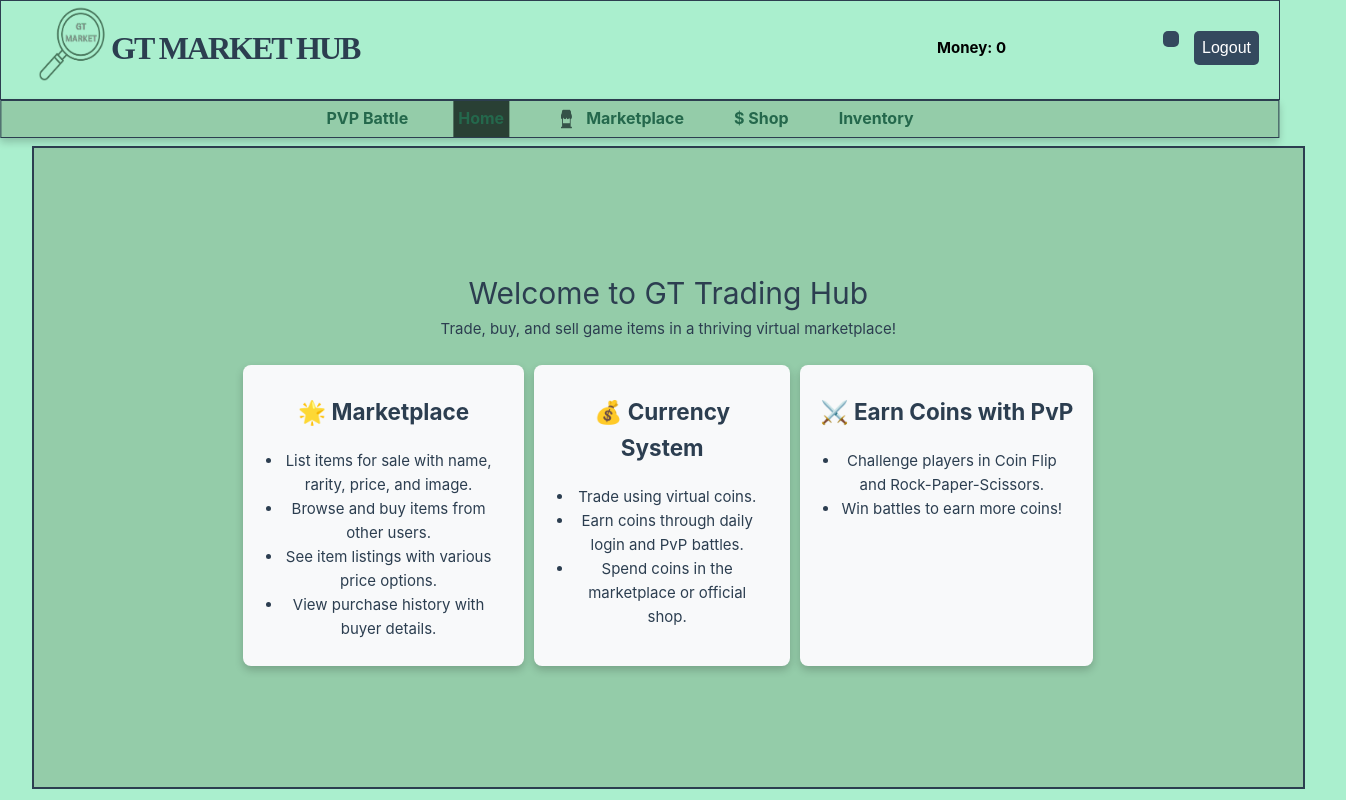
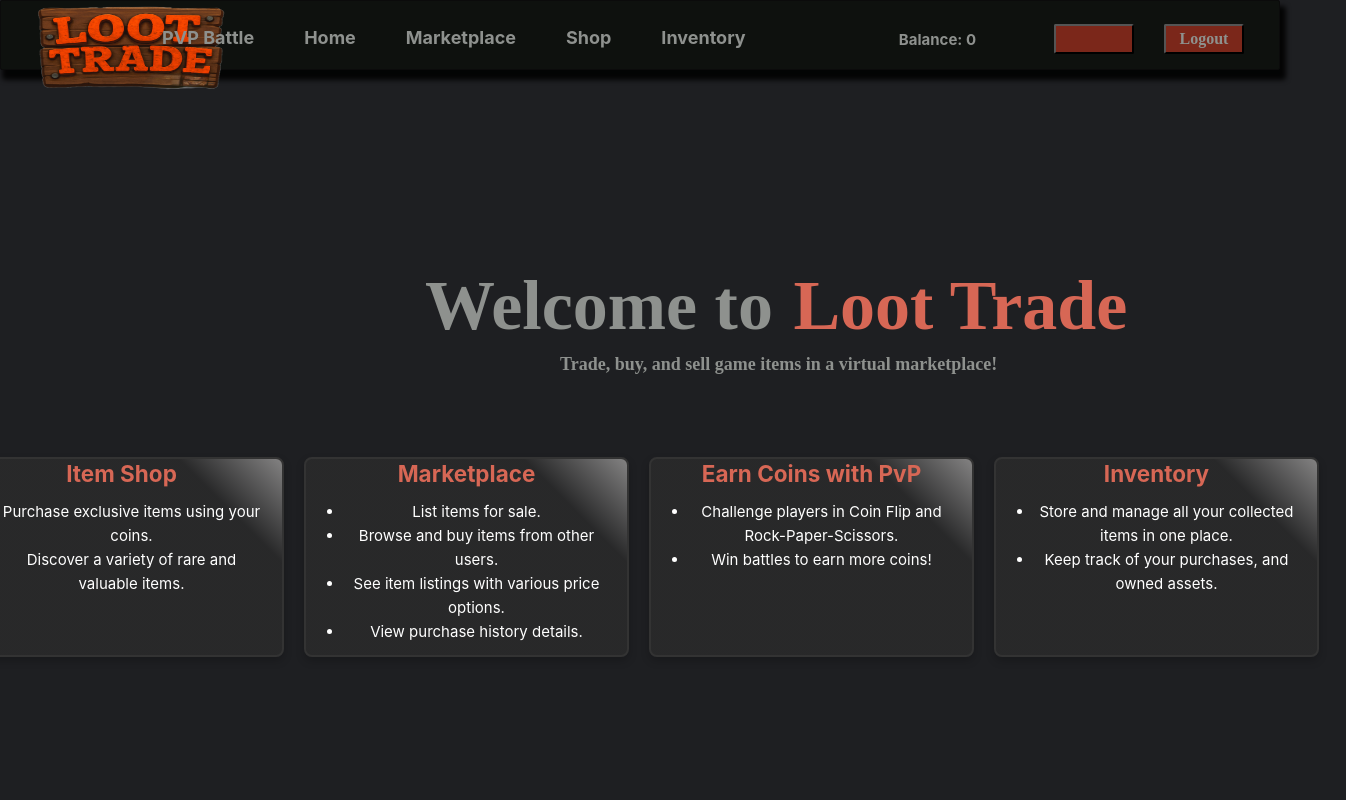
Before and after one commit to Notsojyss/joyous_internship_vue, a Vue app: page /landingpage in a window 1280 px wide. Shown: the whole page, 1346 px wide, since content can reach past the window. Built offline with nearby package versions, Linux system fonts and the light colour scheme; no server answers; sample sign-in values are in the browser's storage.

Commit message:
Improved the UI for Pvp Battles,login,register,landing page

```diff
--- a/index.html
+++ b/index.html
@@ -2,9 +2,9 @@
 <html lang="">
   <head>
     <meta charset="UTF-8">
-    <link rel="icon" href="/favicon.ico">
+    <link rel="icon" href="src/assets/LTlogo.png">
     <meta name="viewport" content="width=device-width, initial-scale=1.0">
-    <title>Vite App</title>
+    <title>Loot Trade</title>
   </head>
   <body>
     <div id="app"></div>
--- a/src/App.vue
+++ b/src/App.vue
@@ -13,27 +13,11 @@ import { RouterLink, RouterView } from 'vue-router'
 
 <div>
     <rightheader
-        header = "GT MARKET HUB"
+        header = "Item Trading"
     ></rightheader></div>
 
     <RouterView />
 </template>
 
 <style scoped>
-.counter{
-    position: fixed;
-    margin-top: -80px;
-    margin-left: -140px;
-    padding: 20px;
-    height: 200px;
-    width: 600px;
-    border: #2c3e50 solid 2px;
-}
-.ctr-position{
-
-    margin-top: 40px;
-    margin-left: 210px;
-
-
-}
 </style>
--- a/src/assets/main.css
+++ b/src/assets/main.css
@@ -25,7 +25,7 @@ a,
   body {
     display: flex;
     place-items: center;
-      background-color: #aaefce;
+      background-color: #1e1f22;
   }
 
   #app {
--- a/src/components/Forms/loginform.vue
+++ b/src/components/Forms/loginform.vue
@@ -49,34 +49,49 @@ export default {
 
 <template>
     <div v-if="!authStore.user" class="forms">
-        <h1>Login</h1>
+        <img alt="Vue logo" class="logo" src="../../assets/LTlogo.png" width="200" height="140" />
+        <h1>Sign In</h1>
+
+
         <input v-model="logindata.username" placeholder="Username" />
         <input v-model="logindata.password" placeholder="Password" type="password" />
         <button @click="loginUser">Login</button>
         <p class="login-link">
             Don't have an account?
-            <router-link to="/registrationform">Register</router-link>
+            <router-link class="registertxt " to="/registrationform">Register</router-link>
         </p>
     </div>
 </template>
 
 <style scoped>
 .forms {
-    margin-top: 150px;
-    margin-right: 200px;
-    width: 600px;
-    min-height: 200px;
+    position: absolute;
+    top: 170px;
+    left: 580px;
+    width: 400px;
+    min-height: 500px;
     padding: 20px;
-    background: #75d5a3;
+    background: linear-gradient(45deg, #000000 60%, #8f8f8f);
     border-radius: 10px;
     box-shadow: 0 4px 8px rgba(0, 0, 0, 0.1);
     text-align: center;
+
+}
+.logo{
+    position: relative;
+    top: 0px;
+}
+.forms h1{
+    position: relative;
+    top: -20px;
+    color:#8e918e;
 }
 .disabled-form {
     opacity: 0.5;
     pointer-events: none; /* Prevent clicks and interactions */
 }
 .forms input {
+    color: white;
     width: 100%;
     padding: 10px;
     margin: 12px 0;
@@ -84,11 +99,11 @@ export default {
     border-radius: 5px;
     font-size: 16px;
     transition: 0.3s ease;
+    background: #282828;
 }
 
 .forms input:focus {
-    border-color: #46855b;
-    outline: none;
+    transform: scale(102%);
     box-shadow: 0 0 5px rgba(67, 124, 71, 0.5);
 }
 
@@ -97,7 +112,7 @@ export default {
     padding: 10px;
     margin-top: 10px;
     border: none;
-    background: #2c3e50;
+    background: #494848;
     color: white;
     font-size: 16px;
     border-radius: 5px;
@@ -106,6 +121,18 @@ export default {
 }
 
 .forms button:hover {
-    background: #0056b3;
+    background: #ff0000;
+}
+.login-link{
+    color: #8e918e;
+    margin-top: 10px;
+}
+.registertxt{
+    text-decoration: underline;
+    color: white;
+    font-weight: bold;
+}.registertxt:hover{
+    color: #ff0000;
+
 }
 </style>
--- a/src/components/Forms/registrationform.vue
+++ b/src/components/Forms/registrationform.vue
@@ -53,7 +53,10 @@ export default {
 </script>
 
 <template>
+
     <div class="forms">
+        <img alt="Vue logo" class="logo" src="../../assets/LTlogo.png" width="200" height="140" />
+        <h1>Register</h1>
         <input v-model="form.username" placeholder="Username" /><br>
         <input v-model="form.password" placeholder="Password" type="password"/><br>
         <input v-model="form.confirmPassword" placeholder="Confirm Password" type="password"/><br>
@@ -65,7 +68,7 @@ export default {
 
         <p class="login-link">
             Already have an account?
-            <router-link to="/loginform">Login</router-link>
+            <router-link class="logintxt" to="/loginform">Login</router-link>
         </p>
         <button @click = "registerUser">Register</button>
 
@@ -76,30 +79,42 @@ export default {
 
 <style scoped>
 .forms {
-    margin-top: 150px;
-    margin-right: 200px;
+    position: absolute;
+    top: 100px;
+    left: 500px;
     width: 600px;
-
+    height: 630px;
     padding: 20px;
-    background: #75d5a3;
+    background: linear-gradient(45deg, #000000 60%, #8f8f8f);
     border-radius: 10px;
     box-shadow: 0 4px 8px rgba(0, 0, 0, 0.1);
     text-align: center;
 }
-
+.logo{
+    position: relative;
+    top: -20px;
+}
+.forms h1{
+    position: relative;
+    top:-40px;
+}
 .forms input {
+    position: relative;
+    top: -30px;
     width: 100%;
     padding: 10px;
-    margin: 8px 0;
+    margin: 6px 0;
     border: 1px solid #ddd;
+    height: 30px;
     border-radius: 5px;
     font-size: 16px;
     transition: 0.3s ease;
+    background: #282828;
+    color: white;
 }
 
 .forms input:focus {
-    border-color: #46855b;
-    outline: none;
+    transform: scale(102%);
     box-shadow: 0 0 5px rgba(67, 124, 71, 0.5);
 }
 
@@ -108,7 +123,7 @@ export default {
     padding: 10px;
     margin-top: 10px;
     border: none;
-    background: #2c3e50;
+    background: #494848;
     color: white;
     font-size: 16px;
     border-radius: 5px;
@@ -117,7 +132,18 @@ export default {
 }
 
 .forms button:hover {
-    background: #0056b3;
+    background: #ff0000;
 }
+.login-link{
+    color: #8e918e;
+    margin-top: -30px;
+}
+.logintxt{
+    text-decoration: underline;
+    color: white;
+    font-weight: bold;
+}.logintxt:hover{
+     color: #ff0000;
 
+ }
 </style>
--- a/src/components/Headers/loginregister.vue
+++ b/src/components/Headers/loginregister.vue
@@ -36,17 +36,20 @@ export default {
 
 <template>
     <div>
-            <div class = "moneyVal">
-                <a  v-if="!user"  hidden>  </a>
-                <a v-else> Money: {{money}} </a>
-            </div>
+        <div class="moneyVal">
+            <a v-if="!user" hidden></a>
+            <a v-else>
+                <img alt="Coin Image" class="coin-icon" src="../../assets/coin.gif" width="40" height="40" /> Balance: {{ money }}
+            </a>
+        </div>
 
 
-        <RouterLink v-if="!user" to="/loginform" class="btn login-btn">Login</RouterLink>
+
+        <RouterLink v-if="!user" to="/loginform" class="btn login-btn">LOGIN</RouterLink>
 
         <button v-else class="btn login-btn">{{ user.full_name }}</button>
 
-        <RouterLink v-if="!user" to="/registrationform" class="btn register-btn">Register</RouterLink>
+        <RouterLink v-if="!user" to="/registrationform" class="btn register-btn">REGISTER</RouterLink>
         <button v-else @click="handleLogout" class="btn register-btn">Logout</button>
     </div>
 </template>
@@ -55,48 +58,63 @@ export default {
 
 <style scoped>
 .login-btn {
-    background: #34495e;
-    color: #fff;
-    border: none;
-    padding: 8px;
+    background: #7b271a;
+    text-align: center;
+    color: #8e918e;
+    padding-right: 10px;
+    padding-left: 10px;
+    font-family: "Brush Script MT";
+    min-width: 80px;
+    font-weight: bold;
     font-size: 16px;
-    border-radius: 5px;
+    height: 30px;
+    border-radius: 2px;
     cursor: pointer;
     transition: 0.3s;
     position: absolute;
-    top: 30px;
+    top: 23px;
+    right: 145px;
+}
+.coin-icon{
+    position: absolute;
+    top: -7px;
     right: 100px;
 }
 
 .login-btn:hover {
-    background: #1abc9c;
+    background: #da3a3a;
 }
 .register-btn {
-    background: #34495e;
-    color: #fff;
-    border: none;
-    padding: 8px;
+    background: #7b271a;
+    text-align: center;
+    color: #8e918e;
+    padding-right: 10px;
+    padding-left: 10px;
+    font-family: "Brush Script MT";
+    min-width: 80px;
+    font-weight: bold;
     font-size: 16px;
-    border-radius: 5px;
+    height: 30px;
+    border-radius: 2px;
     cursor: pointer;
     transition: 0.3s;
     position: absolute;
-    top: 30px;
-    right: 20px;
+    top: 23px;
+    right: 35px;
 }
 
 .register-btn:hover {
-    background: #1abc9c;
+    background: #da3a3a;
 }
 .moneyVal{
     position: absolute;
-    top: 35px;
-    right: 270px;
+    top: 27px;
+    right: 300px;
 
 }
 .moneyVal a{
     font-weight: bold;
-    color: black;
+    color: #8e918e;
 }
 
 </style>
--- a/src/components/Headers/rightheader.vue
+++ b/src/components/Headers/rightheader.vue
@@ -22,8 +22,7 @@ defineProps({
 
 <template>
     <div class="header">
-        <img alt="Vue logo" class="logo" src="../../assets/gtmarketlogo.png" width="80" height="85" />
-        <h1>{{ header }}</h1>
+        <img alt="Vue logo" class="logo" src="../../assets/LTlogo.png" width="200" height="140" />
 
         <loginregister />
 
@@ -32,10 +31,9 @@ defineProps({
             <RouterLink to="/pvp">PVP Battle</RouterLink>
             <RouterLink to="/landingpage">Home</RouterLink>
             <RouterLink to="/market" class="nav-item">
-                <img src="../../assets/gtmarket.png" alt="Market" class="nav-icon" />
                 Marketplace
             </RouterLink>
-            <RouterLink to="/shop"> $ Shop</RouterLink>
+            <RouterLink to="/shop">Shop</RouterLink>
             <RouterLink to="/inventory">Inventory</RouterLink>
         </div>
     </div>
@@ -44,116 +42,67 @@ defineProps({
 
 <style scoped>
 .header{
+    position: absolute;
     margin: 0;
-    position: absolute;
     width: 100% ;
-    background-color: #aaefce;
+    background-color: #0e110e;
     top: 0px;
     left: 0px;
-    min-height: 100px;
-    border: #2c3e50 solid 0.5px;
+    min-height: 70px;
+    max-height: 70px;
+    border: #0b0b0b solid 0.5px;
+    border-radius: 2px;
+    font-weight: bold;
+    box-shadow: 4px 8px 5px 2px rgba(0, 0, 0, 0.87);
 }
 
+
 .logo {
-    margin-top: 0px;
+    position: absolute;
+    margin-top: -25px;
     margin-left: 30px;/* Move the image down */
-    padding: 4px;
+
+
 }
 
 .header h1 {
     font-weight: bold;
     color:#2c3e50;
-    font-family: "MS Gothic";
+    font-family: "Brush Script MT";
     font-size: 32px;
     margin-top: -70px;
     margin-left: 110px ;
     letter-spacing: -2px;
     height: 60px;
+
 }
 
 .navigation {
     position: absolute;
 
-    left: 50%;
+    left: 37%;
     transform: translateX(-50%);
-    background: #94cca9;
-    box-shadow: 0 4px 8px rgba(0, 0, 0, 0.2);
-    margin-top: 17px;
-    width: 100.1%; /* Adjust width as needed */
-    border: #2c3e50 solid 0.5px;
-
+    margin-top: 18px;
+    width: 50%; /* Adjust width as needed */
     text-align: center;
     display: flex;
     justify-content: center;
 }
 
-
-.nav-link {
-    color: #dc0202;
-    text-decoration: none;
-    font-size: 1.2rem;
-    font-weight: bold;
-    padding: 12px 20px;
-    border-radius: 5px;
-    transition: background 0.3s ease-in-out, transform 0.2s ease;
-}
-.register {
-    position: absolute;
-    top: 45px;
-    right: 20px;
-}
-.login {
-    position: absolute;
-    top: 45px;
-    right: 100px;
-}
-.btn {
-    background: #34495e;
-    color: #fff;
-    border: none;
-    padding: 8px;
-    font-size: 16px;
-    border-radius: 5px;
-    cursor: pointer;
-    transition: 0.3s;
-}
-.btn:hover {
-    background: #1abc9c;
-}
-.buttons {
-    display: grid;
-    grid-template-columns: repeat(4, 1fr);
-    gap: 10px;
-}
-.nav-link:hover {
-    background: #1abc9c;
-    transform: scale(1.1);
-}
-
-.nav-link:active {
-    background: #16a085;
-}
-
 .navigation a {
 
-    color: #24684c;
+    color: #8e918e;
     font-weight: bold;
-    font-size: 16px;
+    font-size: 18px;
     margin-right: 40px;
     width: auto;
     text-align: center;
     padding: 5px;
 }
 .navigation a:hover {
-
-    background: #1abc9c;
     transform: scale(1.1);
-}
-.router-link-active {
-    background-color: #294034;
-    color: #24684c;
-
-
+    color: red;
+    background: none;
 
 }
 .nav-item {
--- a/src/router/index.js
+++ b/src/router/index.js
@@ -2,10 +2,14 @@ import { createRouter, createWebHistory } from 'vue-router'
 import HomeView from '../views/HomeView.vue'
 import calculatorApp from "@/components/Unnecessary/calculatorApp.vue";
 import { useAuthStore } from '@/stores/authStore.js';
+import LandingPage from "@/views/LandingPage.vue";
 const router = createRouter({
     history: createWebHistory(import.meta.env.BASE_URL),
     routes: [
-
+        {
+            path: "/",
+            redirect: "/loginform",
+        },
         {
             name: "registrationform",
             path: "/registrationform",
--- a/src/views/LandingPage.vue
+++ b/src/views/LandingPage.vue
@@ -6,37 +6,46 @@ const authStore = useAuthStore();
 <template>
 
     <div class="landing">
-        <h1>Welcome to GT Trading Hub</h1>
-        <p>Trade, buy, and sell game items in a thriving virtual marketplace!</p>
+        <h1>Welcome to <a class="loot-trade-a">Loot Trade</a></h1>
+
+        <p>Trade, buy, and sell game items in a virtual marketplace!</p>
         <br>
 
         <div class="features">
-            <div class="feature-card">
-                <h2>🌟 Marketplace</h2>
+
+            <RouterLink to="/shop" class="feature-card">
+                <h2> Item Shop </h2>
                 <ul>
-                    <li>List items for sale with name, rarity, price, and image.</li>
+                    <li>Purchase exclusive items using your coins.</li>
+                    <li>Discover a variety of rare and valuable items.</li>
+                </ul>
+            </RouterLink>
+            <RouterLink to="/market" class="feature-card">
+                <h2> Marketplace</h2>
+                <ul>
+                    <li>List items for sale.</li>
                     <li>Browse and buy items from other users.</li>
                     <li>See item listings with various price options.</li>
-                    <li>View purchase history with buyer details.</li>
+                    <li>View purchase history details.</li>
                 </ul>
-            </div>
 
-            <div class="feature-card">
-                <h2>💰 Currency System</h2>
-                <ul>
-                    <li>Trade using virtual coins.</li>
-                    <li>Earn coins through daily login and PvP battles.</li>
-                    <li>Spend coins in the marketplace or official shop.</li>
-                </ul>
-            </div>
+            </RouterLink>
 
-            <div class="feature-card">
-                <h2>⚔️ Earn Coins with PvP</h2>
+
+            <RouterLink to="/pvp" class="feature-card">
+                <h2>Earn Coins with PvP</h2>
                 <ul>
                     <li>Challenge players in Coin Flip and Rock-Paper-Scissors.</li>
                     <li>Win battles to earn more coins!</li>
                 </ul>
-            </div>
+                </RouterLink>
+            <RouterLink to="/inventory" class="feature-card">
+                <h2> Inventory </h2>
+                <ul>
+                    <li>Store and manage all your collected items in one place.</li>
+                    <li>Keep track of your purchases, and owned assets.</li>
+                </ul>
+            </RouterLink>
         </div>
     </div>
 </template>
@@ -48,10 +57,8 @@ body{
 .landing {
     margin-right: 80px;
     width: 90%;
-    margin-top: 135px;
     height: 643px;
-    background: #94cca9;
-    border: #2c3e50 solid 2px;
+    background: transparent;
     display: flex;
     flex-direction: column;
     align-items: center;
@@ -59,31 +66,89 @@ body{
     text-align: center;
     padding: 160px 240px;
 }
+.landing h1{
+    position: absolute;
+    top:250px;
+    left: 425px;
+    font-weight: bold;
+    font-size: 70px;
+    font-family: "Brush Script MT";
+    color: #8e918e;
+}
+.landing p{
+    position: absolute;
+    top:350px;
+    left: 560px;
+    font-weight: bold;
+    font-size: 18px;
+    font-family: "Brush Script MT";
+    color: #8e918e;
+}
+.loot-trade-a{
+    top:100px;
+    left: 10px;
+    font-weight: bold;
+    font-size: 70px;
+    font-family: "Brush Script MT";
+    color: #d76755;
+}
+.loot-trade-a:hover{
+    background: none;
+}
+
 
 .features {
-    display: flex;
-    justify-content: center;
-    gap: 10px;
-    width: 850px;
+    position: relative;
+    left: -50px;
+    top: -75px;
+    display: grid;
+    grid-template-columns: repeat(4, 1fr); /* 4 equal columns */
+    gap: 20px; /* Space between cards */
+    width: 900px; /* Adjust as needed */
+     /* Center the container */
+    justify-content: center; /* Align items to center */
 
 }
 
+/* Feature card styling */
 .feature-card {
-    background: #f8f9fa;
+    background: linear-gradient(45deg, rgba(44, 44, 44, 0.74) 80%, #838282);
     border-radius: 8px;
-    padding: 10px 20px;
-    width: auto;
+    border: #333333 solid 2px;
+    padding: 8px;
+    min-width: 325px;
+    max-height: 200px;
     box-shadow: 0 4px 8px rgba(0, 0, 0, 0.2);
+    text-align: center;
+    position: relative;
+    top: 220px;
 }
+
+.feature-card h2{
+    position: relative;
+    top: -30px;
+    color: #d76755;
+}.feature-card  ul{
+    position: relative;
+    top: -40px;
+    left: -10px;
+     color: #ffffff;
+}
+.feature-card:hover {
+    transform: scale(110%);
+}
+
+/* Make the last two cards take equal space */
+.feature-card:nth-child(4),
+.feature-card:nth-child(5) {
+    flex: 1 1 calc(50% - 20px); /* Each takes 50% of the width */
+}
+
+
 .feature-card ul{
-        display: block;
-        list-style-type: disc;
-        margin-block-start: 1em;
-        margin-block-end: 1em;
-        margin-inline-start: 0px;
-        margin-inline-end: 10px;
-        padding-inline-start: 20px;
-        unicode-bidi: isolate;
+    min-width: 250px;
+    max-height: 200px;
+    min-height: 200px;
 }.feature-card h2{
          display: block;
          font-size: 1.5em;
```
Also changed, not shown: src/views/PvpBattle.vue (+89 -21 lines), src/assets/LTlogo.png (added), src/assets/coin.gif (added).
